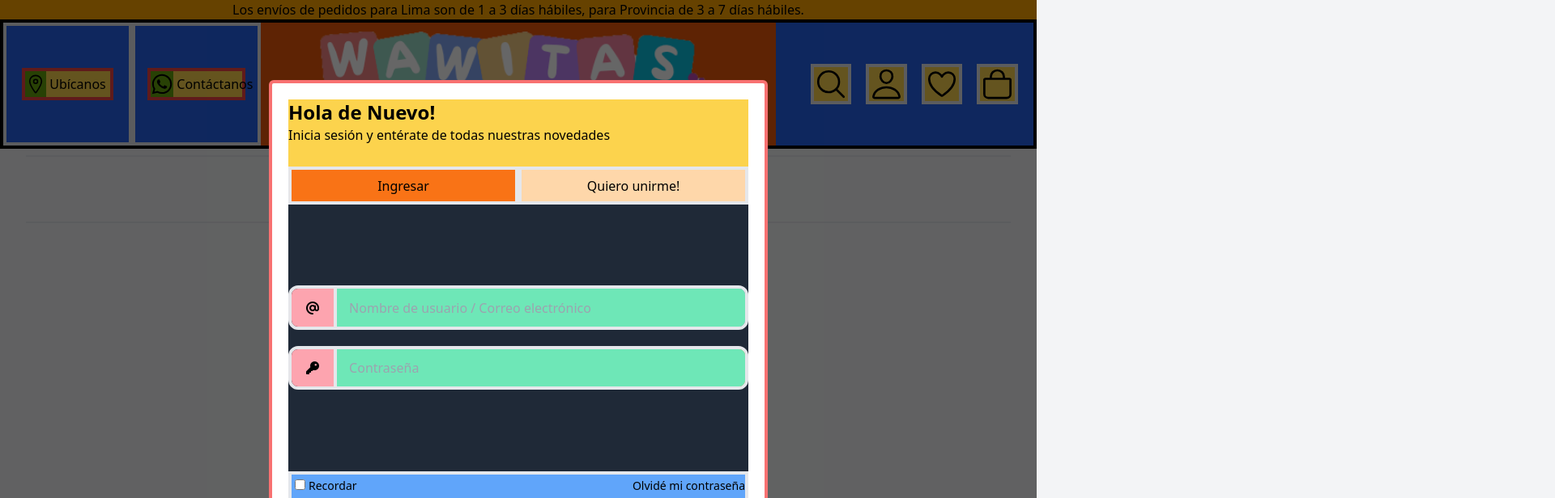
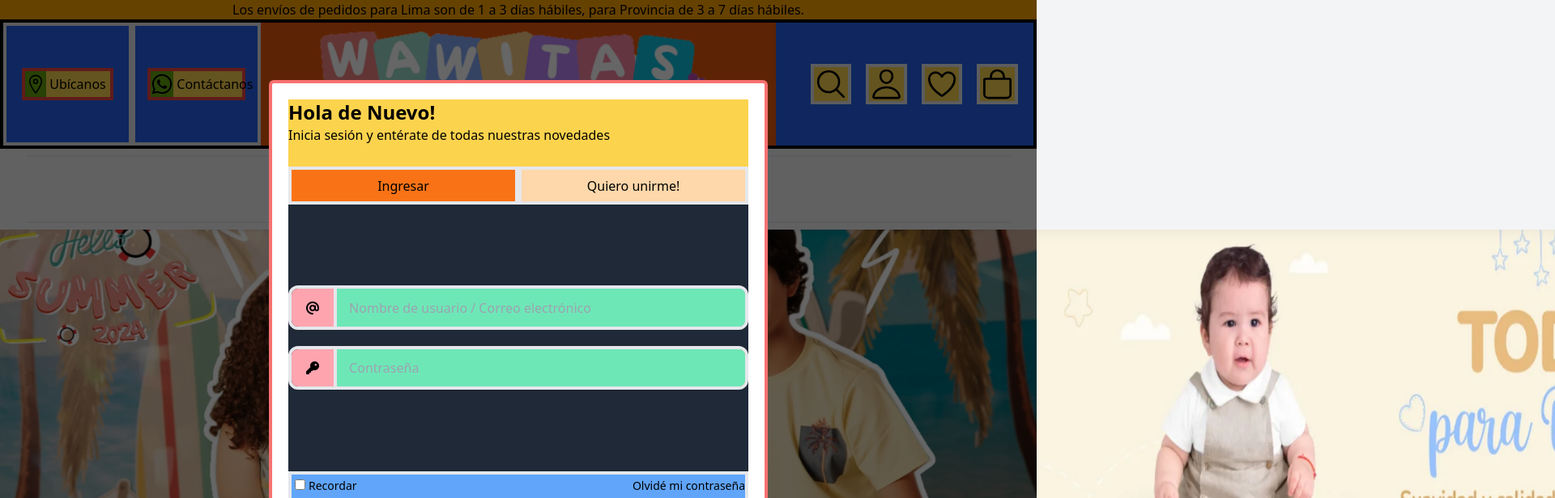
Before and after one commit to MelissaAquijes/G18-Proyecto-Final, a React (Vite) app: page / in a window 1280 px wide. Shown: the top 616 px of the page at 81% size, 1920 px wide, since content can reach past the window. Built offline with nearby package versions, Linux system fonts and the light colour scheme.

Commit message:
Activate no functional Slider

```diff
--- a/src/App.jsx
+++ b/src/App.jsx
@@ -27,7 +27,7 @@
 
 
       {/* Slider -> Images carousel below navigate bar*/}
-      {/* <Slider/> */}
+      <Slider/>
 
 
 
```
